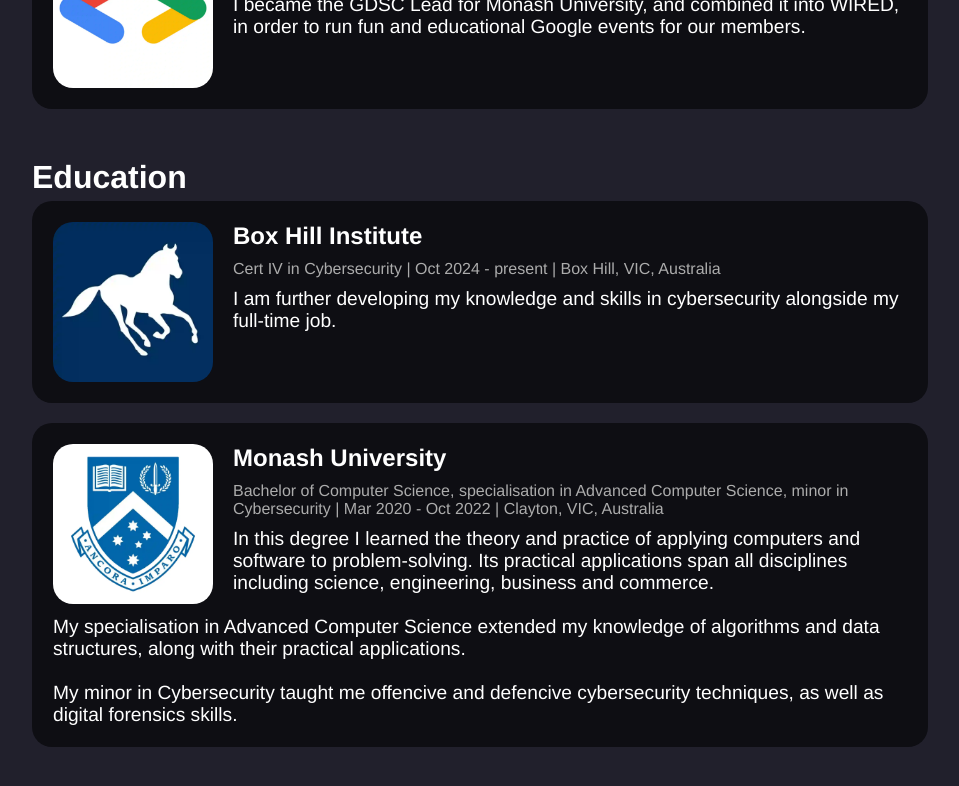
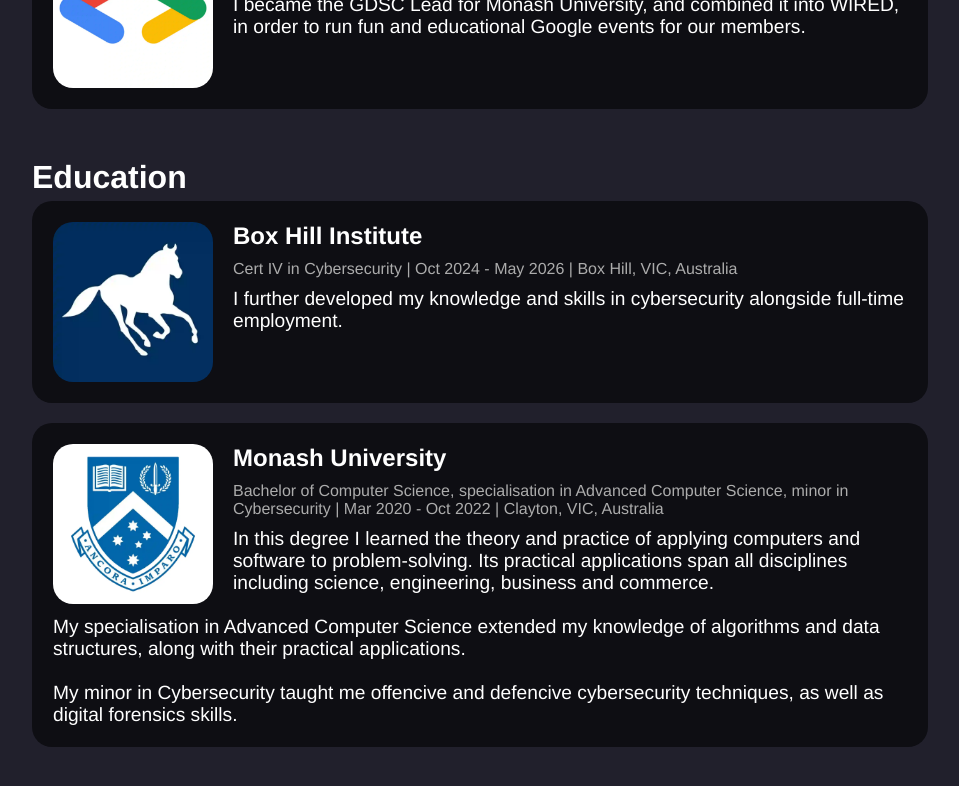
Before and after one commit to Coedice/website, a Jekyll site: the page built from about.html, in a window 1280 px wide and 900 px high, scrolled down 1806 px. Shown: the top 786 px of the window, without its empty margins (160-1119 px from the left). Built offline with Jekyll 4.4.1, drawn with Linux system fonts in a browser that asks for light colours.

Commit message:
Update education

```diff
--- a/_data/experiences.yml
+++ b/_data/experiences.yml
@@ -79,8 +79,9 @@
       country: Australia
       url: https://www.boxhill.edu.au/courses/certificate-iv-in-cyber-security-co423-d/
       start: Oct 2024
+      end: May 2026
       description: |-
-        I am further developing my knowledge and skills in cybersecurity alongside my full-time job.
+        I further developed my knowledge and skills in cybersecurity alongside full-time employment.
     - name: Monash University
       role: Bachelor of Computer Science, specialisation in Advanced Computer Science, minor in Cybersecurity
       suburb: Clayton
```
Also changed, not shown: Gemfile.lock.
